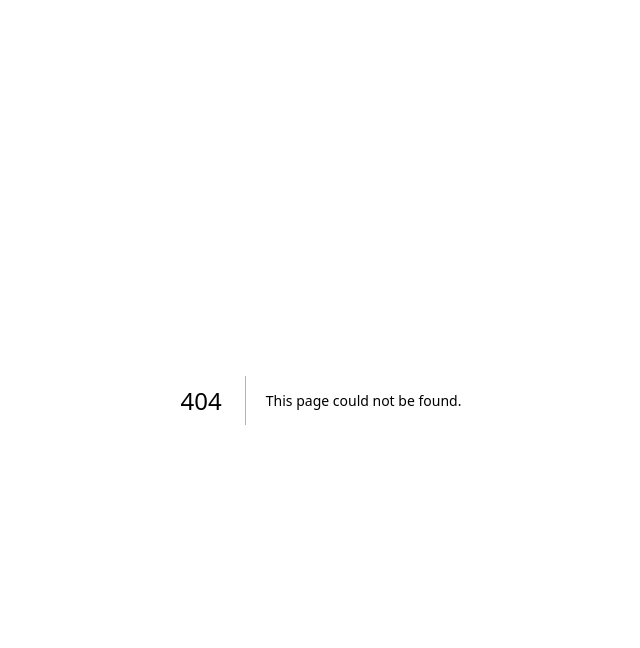
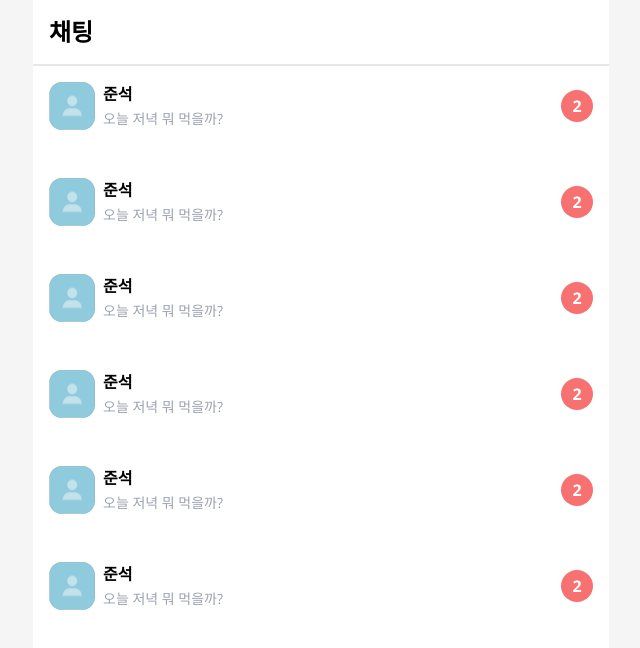
Before and after one commit to kd02109/mbtmi, a Next.js app in the folder client/: page /chating in a window 1280 px wide. Before the commit this address had no page. Shown: the top 648 px of the page, without its empty margins (319-959 px from the left). Built offline with nearby package versions, Linux system fonts and the light colour scheme.

Commit message:
Feat: 채팅 목록 예시 페이지 작성
What is this PR?
- 기본적인 채팅 목록 페이지 생성

```diff
--- /dev/null
+++ b/client/src/app/chating/layout.tsx
@@ -0,0 +1,14 @@
+import ChatingHeader from '@/components/layout/ChatingHeader';
+
+export default function SlugLayout({
+  children,
+}: {
+  children: React.ReactNode;
+}) {
+  return (
+    <main className="flex w-full min-h-screen max-w-xl m-auto flex-col items-center  bg-white">
+      <ChatingHeader />
+      {children}
+    </main>
+  );
+}
--- /dev/null
+++ b/client/src/app/chating/page.tsx
@@ -0,0 +1,13 @@
+import ChatContainer from '@/components/ChatContainer';
+import { questions } from '@/data/question';
+
+export default function SlugPage() {
+  // 전체 정보 받아오기
+  return (
+    <article className="w-full h-full">
+      {questions.map(item => (
+        <ChatContainer key={item.id} message={item.questionMan} {...item} />
+      ))}
+    </article>
+  );
+}
--- a/client/src/app/layout.tsx
+++ b/client/src/app/layout.tsx
@@ -16,7 +16,7 @@ export default function RootLayout({
 }) {
   return (
     <html lang="kn">
-      <body className={`${openSans.className}`}>{children}</body>
+      <body className={`${openSans.className} bg-bgGray`}>{children}</body>
     </html>
   );
 }
--- a/client/src/app/page.tsx
+++ b/client/src/app/page.tsx
@@ -5,7 +5,7 @@ import Logo from '@/components/svg/Logo';
 const NUMBER = 1000;
 export default async function Home() {
   return (
-    <main className="flex w-full max-w-xl m-auto flex-col items-center py-8 px-4 bg-white">
+    <main className="flex w-full h-screen min-h-max  max-w-xl m-auto flex-col items-center py-8 px-4 bg-white">
       <Logo width="30%" height="30%" style="mb-8" />
       <section className="w-100 flex flex-col mb-8">
         <p className="text-center font-bold text-base leading-8">
--- /dev/null
+++ b/client/src/components/ChatContainer.tsx
@@ -0,0 +1,43 @@
+import Image from 'next/image';
+import Link from 'next/link';
+import NewCircle from '@/components/NewCircle';
+
+type Prop = {
+  profile: string;
+  name: string;
+  message: string[];
+  visited: boolean;
+  answer: string[];
+};
+export default function ChatContainer({
+  profile,
+  name,
+  message,
+  visited,
+  answer,
+}: Prop) {
+  return (
+    <Link href={'#'}>
+      <article className="w-full flex justify-between items-center mb-4 hover:bg-bgGray p-4">
+        <div className="flex">
+          <Image
+            src={`/images/profile.png`}
+            alt={name}
+            width={46}
+            height={46}
+            className="mr-2"
+          />
+          <div>
+            <h3 className="font-bold">{name}</h3>
+            <span className="text-sm text-gray-400">
+              {answer.length === 0
+                ? message[message.length - 1]
+                : answer[answer.length - 1]}
+            </span>
+          </div>
+        </div>
+        {!visited && <NewCircle number={message.length} />}
+      </article>
+    </Link>
+  );
+}
--- /dev/null
+++ b/client/src/components/NewCircle.tsx
@@ -0,0 +1,7 @@
+export default function NewCircle({ number }: { number: number }) {
+  return (
+    <div className="w-8 h-8  rounded-full flex justify-center items-center bg-red-400 font-bold text-white">
+      {number}
+    </div>
+  );
+}
--- /dev/null
+++ b/client/src/components/layout/ChatingHeader.tsx
@@ -0,0 +1,7 @@
+export default function ChatingHeader() {
+  return (
+    <header className="w-full p-4 border-b-2 border-solid">
+      <h2 className="font-bold text-2xl">채팅</h2>
+    </header>
+  );
+}
--- a/client/src/data/question.ts
+++ b/client/src/data/question.ts
@@ -1,6 +1,7 @@
 export const questions = [
   {
     id: 'question1',
+    name: '준석',
     questionMan: ['안녕', '오늘 저녁 뭐 먹을까?'],
     questionWoman: ['안녕', '오늘 저녁 뭐 먹을까?'],
     visited: false,
@@ -9,6 +10,7 @@ export const questions = [
   },
   {
     id: 'question2',
+    name: '준석',
     questionMan: ['안녕', '오늘 저녁 뭐 먹을까?'],
     questionWoman: ['안녕', '오늘 저녁 뭐 먹을까?'],
     visited: false,
@@ -17,6 +19,7 @@ export const questions = [
   },
   {
     id: 'question3',
+    name: '준석',
     questionMan: ['안녕', '오늘 저녁 뭐 먹을까?'],
     questionWoman: ['안녕', '오늘 저녁 뭐 먹을까?'],
     visited: false,
@@ -25,6 +28,7 @@ export const questions = [
   },
   {
     id: 'question4',
+    name: '준석',
     questionMan: ['안녕', '오늘 저녁 뭐 먹을까?'],
     questionWoman: ['안녕', '오늘 저녁 뭐 먹을까?'],
     visited: false,
@@ -33,6 +37,7 @@ export const questions = [
   },
   {
     id: 'question5',
+    name: '준석',
     questionMan: ['안녕', '오늘 저녁 뭐 먹을까?'],
     questionWoman: ['안녕', '오늘 저녁 뭐 먹을까?'],
     visited: false,
@@ -41,6 +46,7 @@ export const questions = [
   },
   {
     id: 'question6',
+    name: '준석',
     questionMan: ['안녕', '오늘 저녁 뭐 먹을까?'],
     questionWoman: ['안녕', '오늘 저녁 뭐 먹을까?'],
     visited: false,
--- a/client/tailwind.config.ts
+++ b/client/tailwind.config.ts
@@ -8,10 +8,8 @@ const config: Config = {
   ],
   theme: {
     extend: {
-      backgroundImage: {
-        'gradient-radial': 'radial-gradient(var(--tw-gradient-stops))',
-        'gradient-conic':
-          'conic-gradient(from 180deg at 50% 50%, var(--tw-gradient-stops))',
+      colors: {
+        bgGray: '#f5f5f5',
       },
     },
   },
```
Also changed, not shown: client/public/images/profile.png (added).
